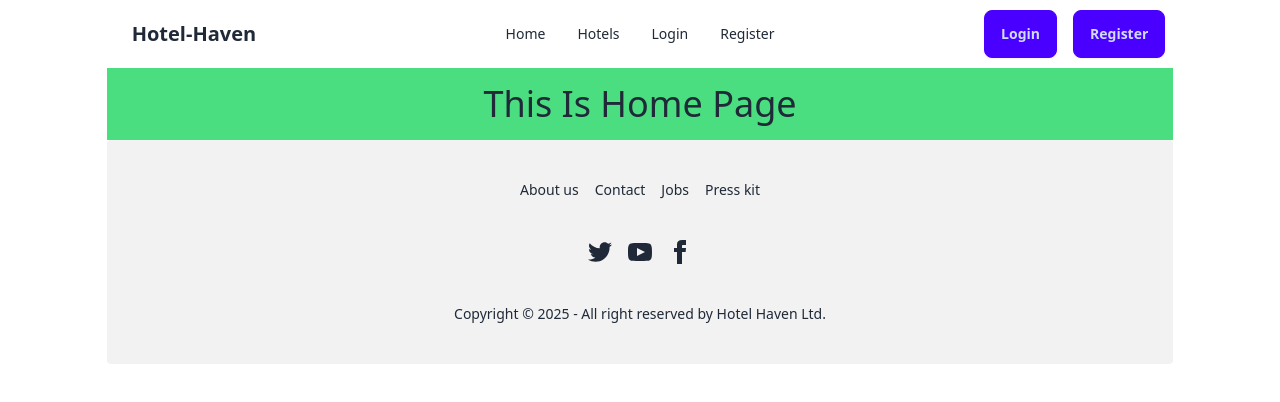
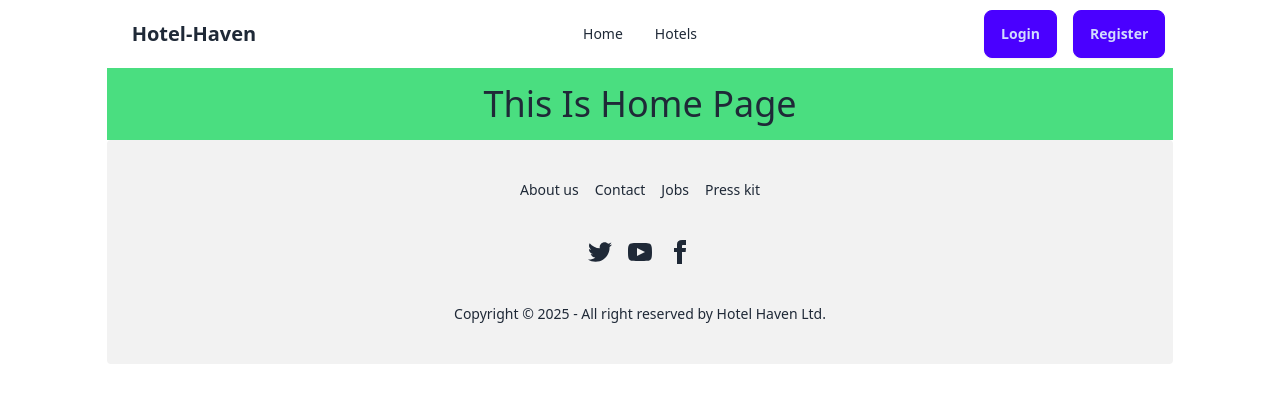
Before and after one commit to almamun528/hotel-haven, a React (Vite) app: page / in a window 1280 px wide. Shown: the top 402 px of the page. Built offline with nearby package versions, Linux system fonts and the light colour scheme; no server answers.

Commit message:
fetch from dataBase

```diff
--- a/src/Components/NavBar.jsx
+++ b/src/Components/NavBar.jsx
@@ -8,8 +8,6 @@ const NavBar = () => {
     const links = <>
     <li> <Link to='/'> Home  </Link> </li>
     <li> <Link to='/hotels'> Hotels  </Link> </li>
-    <li> <Link to='/login'> Login  </Link> </li>
-    <li> <Link to='/register'> Register  </Link> </li>
     </>
     const handleLogOut = () => {
       logOut()
--- a/src/Pages/Hotels.jsx
+++ b/src/Pages/Hotels.jsx
@@ -5,11 +5,10 @@ import HotelCard from '../Components/HotelCard';
 const Hotels = () => {
     const [rooms, setRooms] = useState()
     useEffect(()=>{
-        fetch('/hotel.json')
+        fetch('http://localhost:300/hotels')
         .then(res =>res.json())
         .then(data => setRooms(data))
     },[])
-// console.log()
 
     return (
       <>
```
